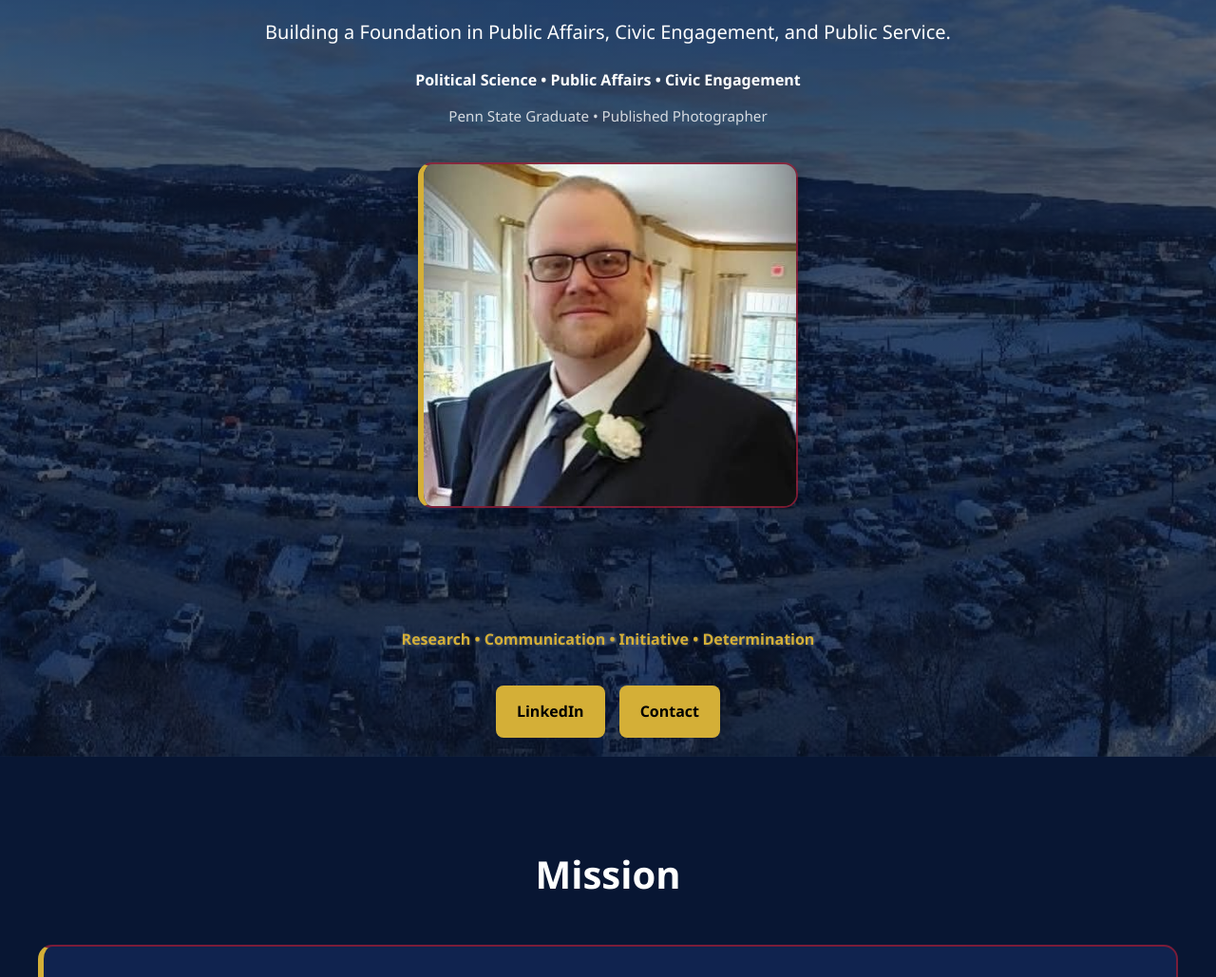
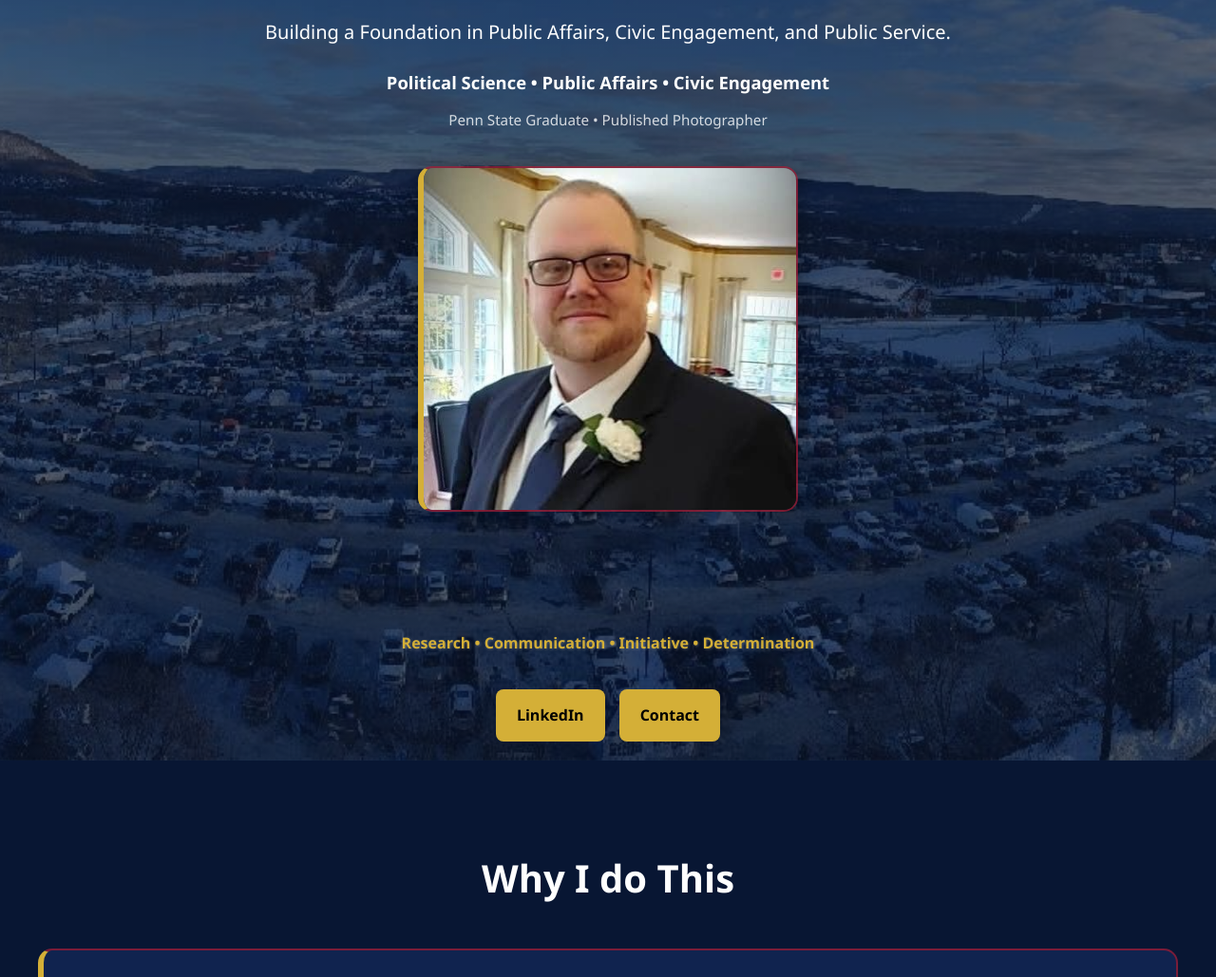
Before and after one commit to EdwarAWilson1983/edwardawilson1983.github.io, a plain HTML site: page index.html in a window 1280 px wide. Shown: the part 254-1283 px from the top of the page at 95% size. Drawn offline with Linux system fonts and the light colour scheme.

Commit message:
Update index.html

```diff
--- a/index.html
+++ b/index.html
@@ -126,8 +126,8 @@ margin:auto;
 
 .hero-credential-line{
 margin-top:20px;
-font-weight:600;
-font-size:1rem;
+font-weight:700;
+font-size:1.15rem;
 color:var(--white);
 }
 
@@ -340,7 +340,7 @@ Contact
 <div class="container">
 
 <h2 class="section-title">
-Mission
+Why I do This
 </h2>
 
 <div class="card">
```
